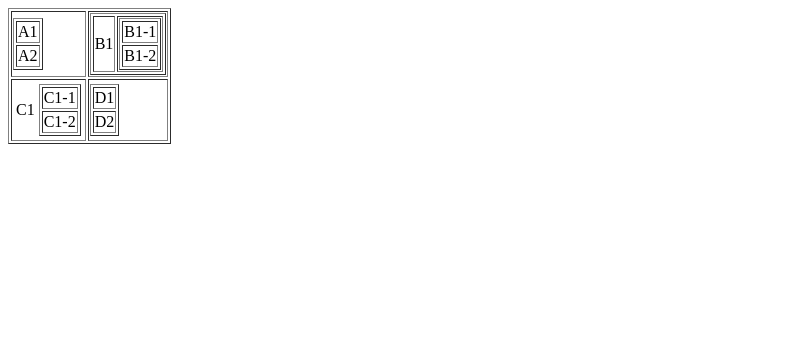
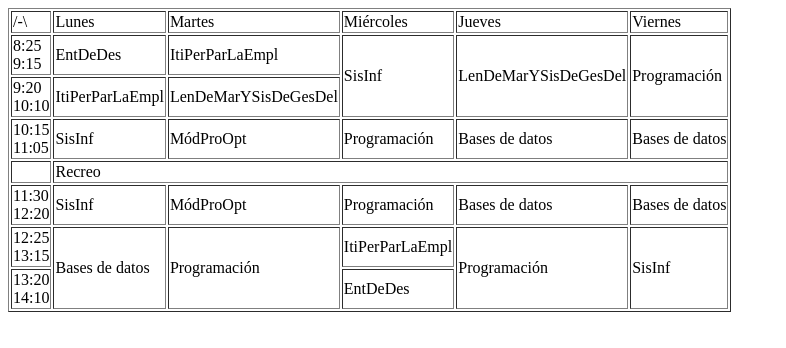
Before and after one commit to IvanLopezCch/IvanLopezCch.github.io, a plain HTML site: page index.html in a window 1280 px wide. Shown: the whole page, without its empty margins (0-786 px from the left). Drawn offline with Linux system fonts and the light colour scheme.

Commit message:
Update index.html

```diff
--- a/index.html
+++ b/index.html
@@ -2,58 +2,57 @@
 <html>
 	<table border="1">
 		<tr>
-			<td>
-			 <table border="1">
-				<tr>
-					<td>A1</td>
+			<td>/-\</td>
+			<td>Lunes</td>
+			<td>Martes</td>
+			<td>Miércoles</td>
+			<td>Jueves</td>
+			<td>Viernes</td>
 		</tr>
 		<tr>
-					<td>A2</td>
-				</tr>
-			 </table>
-			</td>
-			<td>
-				<table border="1">
-					<td>B1</td>
-					<td>
-						<table border="1">
-							<tr>
-								<td>B1-1</td>
+			<td>8:25<br>9:15</br></td>
+			<td>EntDeDes</td>
+			<td>ItiPerParLaEmpl</td>
+			<td rowspan="2">SisInf</td>
+			<td rowspan="2">LenDeMarYSisDeGesDel</td>
+			<td rowspan="2">Programación</td>
 		</tr>
 		<tr>
-								<td>B1-2</td>
-							</tr>
-						</table>
-					</td>
-				</table>
-			</td>
+			<td>9:20<br>10:10</br></td>
+			<td>ItiPerParLaEmpl</td>
+			<td>LenDeMarYSisDeGesDel</td>
 		</tr>
 		<tr>
-			<td>
-				<table>
-					<td>C1</td>
-					<td>
-						<table border="1">
-							<tr>
-								<td>C1-1</td>
+			<td>10:15<br>11:05</br></td>
+			<td>SisInf</td>
+			<td>MódProOpt</td>
+			<td>Programación</td>
+			<td>Bases de datos</td>
+			<td>Bases de datos</td>
 		</tr>
 		<tr>
-								<td>C1-2</td>
-							</tr>
-						</table>
-					</td>
-				</table>
-			</td>
-			<td>
-				<table border="1">
-					<tr>
-						<td>D1</td>
+			<td></td>
+			<td colspan="5">Recreo</td>
 		</tr>
 		<tr>
-						<td>D2</td>
+			<td>11:30<br>12:20</br></td>
+			<td>SisInf</td>
+			<td>MódProOpt</td>
+			<td>Programación</td>
+			<td>Bases de datos</td>
+			<td>Bases de datos</td>
 		</tr>
-				 </table>
-			</td>
+		<tr>
+			<td>12:25<br>13:15</br></td>
+			<td rowspan="2">Bases de datos</td>
+			<td rowspan="2">Programación</td>
+			<td>ItiPerParLaEmpl</td>
+			<td rowspan="2">Programación</td>
+			<td rowspan="2">SisInf</td>
+		</tr>
+		<tr>
+			<td>13:20<br>14:10</br></td>
+			<td>EntDeDes</td>
 		</tr>
 	</table>
 </html>
```
Lines whose indentation alone changed are shown as unchanged.
